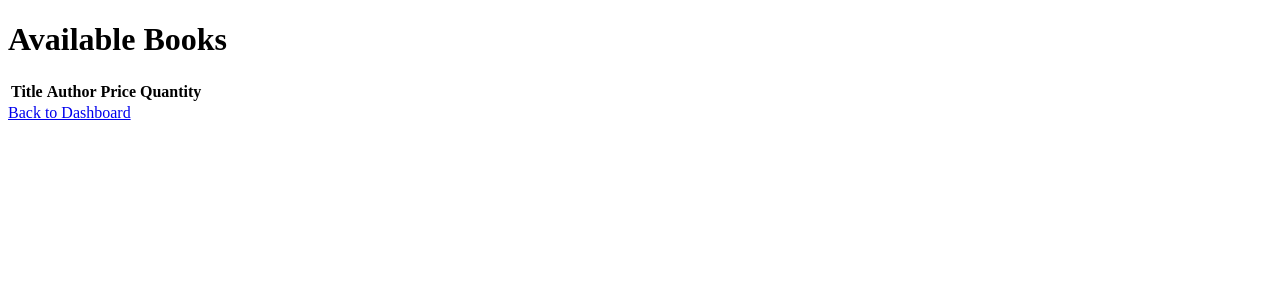
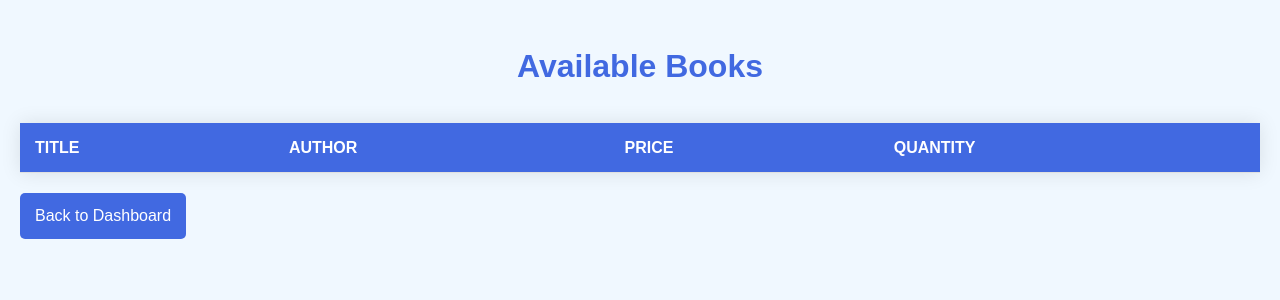
Before and after one commit to Tasnimsomo/bookish_bliss, a Flask app: page /view_books in a window 1280 px wide. Shown: the top 300 px of the page. Run offline with Flask 3, Linux system fonts and the light colour scheme; the visitor is signed in with stand-in values (Sample User, id 1); data comes from the database, SQL or seed files in the repository; data that the repository does not hold is empty.

Commit message:
new commit

```diff
--- a/app.py
+++ b/app.py
@@ -183,6 +183,9 @@ def increase_book_amount():
 @app.route('/cart', methods=['GET', 'POST'])
 @login_required
 def cart():
+    cart = session.get('cart', [])
+    payment_details = calculate_payment(cart)
+
     if request.method == 'POST':
         if 'clear_all' in request.form:
             session.pop('cart', None)
@@ -191,7 +194,6 @@ def cart():
         if 'update_quantity' in request.form:
             item_index = int(request.form['item_index'])
             new_quantity = int(request.form['new_quantity'])
-            cart = session.get('cart', [])
             if 0 <= item_index < len(cart):
                 cart[item_index]['quantity'] = new_quantity
                 session['cart'] = cart
@@ -203,7 +205,6 @@ def cart():
 
         if 'remove_item' in request.form:
             item_index = int(request.form['item_index'])
-            cart = session.get('cart', [])
             if 0 <= item_index < len(cart):
                 removed_item = cart.pop(item_index)
                 session['cart'] = cart
@@ -213,32 +214,13 @@ def cart():
 
         product_name = request.form['product_name']
         product_price = float(request.form['product_price'].split()[-1])  # Remove 'Ksh' and convert to float
-        cart = session.get('cart', [])
+        cart.append({'name': product_name, 'price': f'Ksh {product_price}', 'quantity': 1})
+        session['cart'] = cart
+        payment_details = calculate_payment(cart)
 
-        if cart:
-            total = sum(float(item['price'].split()[-1]) * int(item['quantity']) for item in cart)
-            tax = total * 0.1
-            shipping = 15
-        else:
-            total = 0
-            tax = 0
-            shipping = 0
+    return render_template('cart.html', cart=cart, **payment_details)
 
-        existing_item = next((item for item in cart if item['name'] == product_name and float(item['price'].split()[-1]) == product_price), None)
 
-        if existing_item:
-            existing_item['quantity'] += 1
-        else:
-            cart.append({'name': product_name, 'price': f"Ksh {product_price}", 'quantity': 1})
-
-        session['cart'] = cart
-        return redirect(url_for('cart'))
-
-    cart = session.get('cart', [])
-    total = sum(float(item['price'].split()[-1]) * int(item['quantity']) for item in cart)
-    tax = total * 0.1
-    shipping = 15
-    return render_template('cart.html', cart=cart, total=total, tax=tax, shipping=shipping)
 
 @app.route('/checkout', methods=['GET'])
 @login_required
@@ -248,9 +230,13 @@ def checkout():
         return redirect(url_for('empty_cart'))
 
     payment_details = calculate_payment(cart)
+
+    session['cart'] = []
     return render_template('checkout.html', cart=cart, **payment_details)
 
 def calculate_payment(cart):
+    if not cart:
+        return {'total': 0, 'tax': 0, 'shipping': 0}
     total = sum(float(item['price'].split()[-1]) * int(item['quantity']) for item in cart)
     tax = total * 0.1
     shipping = 15
--- a/templates/view_books.html
+++ b/templates/view_books.html
@@ -4,6 +4,71 @@
     <meta charset="UTF-8">
     <meta name="viewport" content="width=device-width, initial-scale=1.0">
     <title>View Books</title>
+<style>
+body {
+    font-family: Arial, sans-serif;
+    background-color: #f0f8ff;
+    color: #333;
+    line-height: 1.6;
+    padding: 20px;
+    margin: 0;
+}
+
+h1 {
+    color: #4169e1;
+    text-align: center;
+    margin-bottom: 30px;
+}
+
+table {
+    width: 100%;
+    border-collapse: collapse;
+    background-color: white;
+    box-shadow: 0 0 20px rgba(0, 0, 0, 0.1);
+}
+
+th, td {
+    padding: 12px 15px;
+    text-align: left;
+    border-bottom: 1px solid #e0e0e0;
+}
+
+th {
+    background-color: #4169e1;
+    color: white;
+    font-weight: bold;
+    text-transform: uppercase;
+}
+
+tr:hover {
+    background-color: #f5f5f5;
+}
+
+a {
+    display: inline-block;
+    margin-top: 20px;
+    padding: 10px 15px;
+    background-color: #4169e1;
+    color: white;
+    text-decoration: none;
+    border-radius: 5px;
+    transition: background-color 0.3s ease;
+}
+
+a:hover {
+    background-color: #3a5ecc;
+}
+
+@media (max-width: 600px) {
+    table {
+        font-size: 14px;
+    }
+
+    th, td {
+        padding: 8px 10px;
+    }
+}
+</style>
 </head>
 <body>
     <h1>Available Books</h1>
```
Also changed, not shown: static/home.css (+16 -23 lines), templates/home.html (+27 -6 lines).
